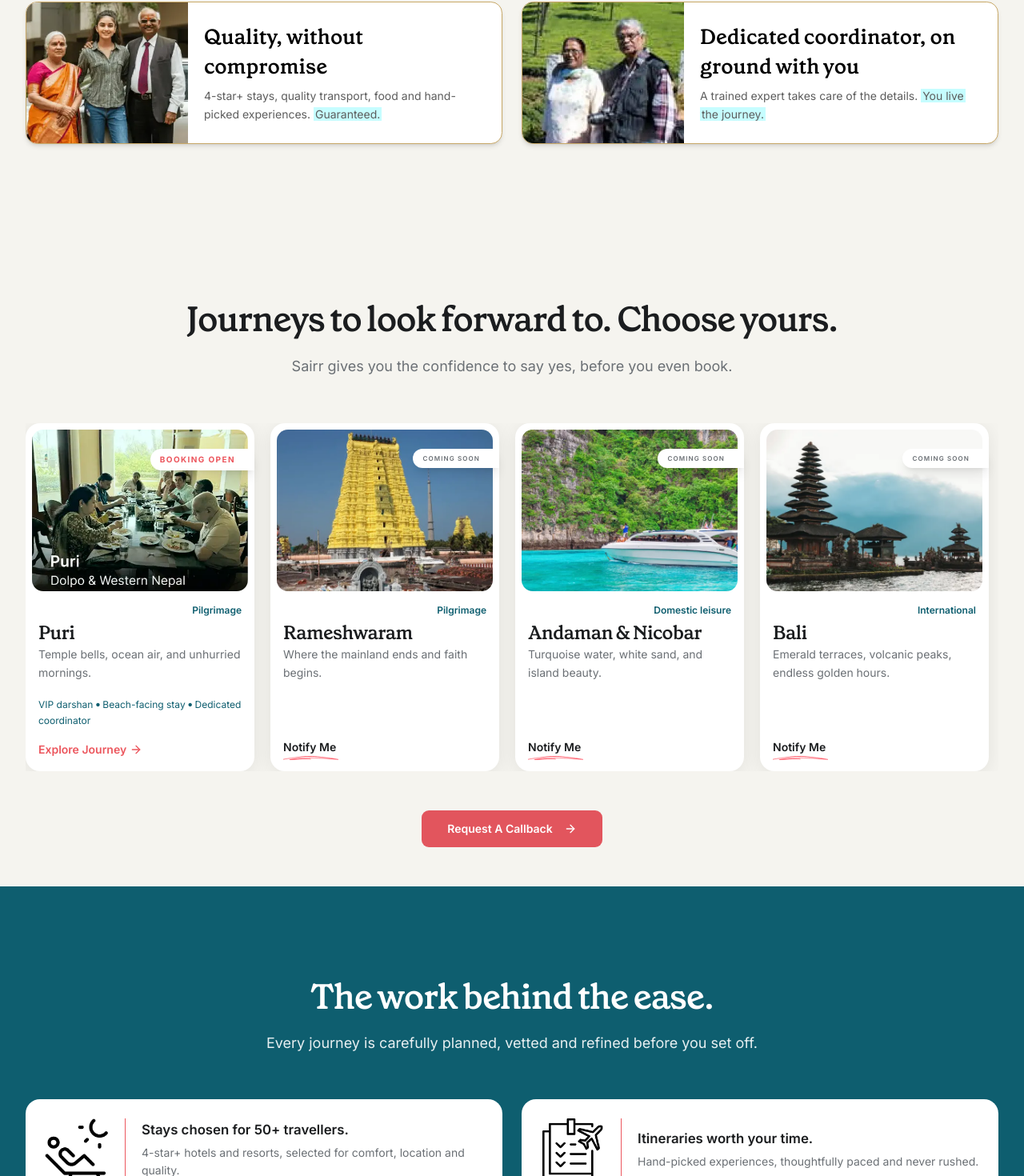
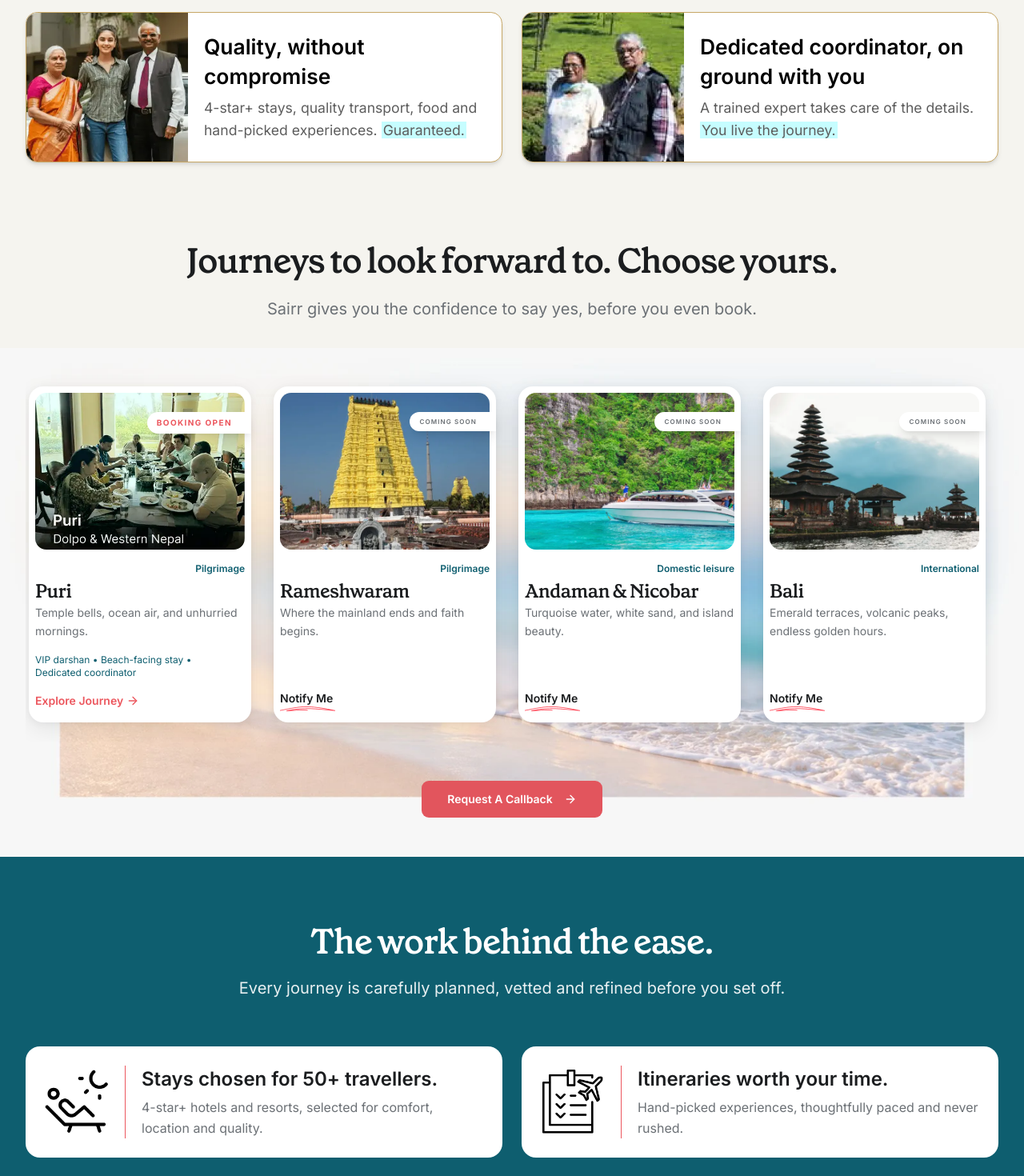
Before and after one commit to ServerlessTushar/sairr-website, a Next.js app: page / in a window 1280 px wide. Shown: the part 1222-2692 px from the top of the page at 80% size. Built offline with nearby package versions, Linux system fonts and the light colour scheme.

Commit message:
other changes on homepage

```diff
--- a/src/app/page.tsx
+++ b/src/app/page.tsx
@@ -19,6 +19,7 @@ export default function HomePage() {
     <>
       <HeroSection />
       <BrandBeliefSection />
+      <div className="-mt-16" />
       <JourneysSection />
       <WhySairrSection />
       <RealTravellersSection />
--- a/src/components/home/BrandBeliefSection.tsx
+++ b/src/components/home/BrandBeliefSection.tsx
@@ -76,7 +76,7 @@ function BeliefCardItem({ card, index }: { card: BeliefCard; index: number }) {
     <GridCardRevealItem
       index={index}
       as="article"
-      className="group flex items-stretch overflow-hidden rounded-[14.3px] border border-[#C8A867] bg-white shadow-md transition-shadow duration-300 hover:shadow-lg"
+      className="group flex items-stretch overflow-hidden rounded-[14.3px] border-[0.55px] border-[#C8A867] bg-white shadow-md transition-shadow duration-300 hover:shadow-lg"
     >
       <div className="relative w-[42%] shrink-0 overflow-hidden bg-mist sm:min-h-[11rem] sm:w-[34%]">
         <motion.div className="relative h-full min-h-[inherit]" whileHover={imageHover}>
@@ -91,10 +91,10 @@ function BeliefCardItem({ card, index }: { card: BeliefCard; index: number }) {
       </div>
 
       <div className="flex min-w-0 flex-1 flex-col justify-center px-4 py-5 sm:px-5 sm:py-6">
-        <h3 className="font-heading text-[1.05rem] font-semibold leading-snug text-black md:text-[26.4px]">
+        <h3 className="font-sans text-[1.05rem] font-semibold leading-snug text-black md:text-[1.65rem]">
           {card.title}
         </h3>
-        <p className="mt-2 font-sans text-xs leading-relaxed text-[#5d5d5d] md:text-sm">
+        <p className="mt-2 font-sans text-xs leading-relaxed text-[#5d5d5d] md:text-[17.6px]">
           {card.description}
         </p>
       </div>
@@ -109,7 +109,7 @@ export function BrandBeliefSection() {
         <FadeIn>
           <div className="mx-auto max-w-3xl text-center">
             <div className="relative inline-block overflow-visible">
-              <h2 className="font-heading text-3xl font-semibold tracking-tight text-black sm:text-4xl">
+              <h2 className="font-heading text-3xl font-black tracking-tight text-black sm:text-4xl">
                 Why{" "}
                 <span className="relative inline-block overflow-visible">
                   Sairr
@@ -139,7 +139,7 @@ export function BrandBeliefSection() {
               whileInView={{ opacity: 1, y: 0 }}
               viewport={{ once: true }}
               transition={{ delay: 0.3, duration: 0.6 }}
-              className="mt-4 font-sans text-base leading-relaxed text-[#5d5d5d] sm:text-lg"
+              className="mt-4 font-sans text-base leading-relaxed text-[#5d5d5d] sm:text-xl"
             >
               Sairr gives you the confidence to say yes, before you even book.
             </motion.p>
--- a/src/components/home/CtaSection.tsx
+++ b/src/components/home/CtaSection.tsx
@@ -44,7 +44,7 @@ export function CtaSection() {
             >
               <motion.p
                 variants={scaleIn}
-                className="text-xs font-semibold uppercase tracking-[0.2em]"
+                className="text-[11px] font-semibold uppercase tracking-[0.2em]"
                 style={{ color: TEAL }}
               >
                 Start a conversation
--- a/src/components/home/JourneyCard.tsx
+++ b/src/components/home/JourneyCard.tsx
@@ -13,6 +13,10 @@ import { cn } from "@/lib/utils";
 const TEAL = "#0E5E6F";
 const CORAL = "#EC575E";
 const CARD_CAROUSEL_INTERVAL_MS = 1000;
+
+function formatPerk(perk: string) {
+  return perk.replace(/ /g, "\u00A0");
+}
 
 export type Journey = {
   slug: string;
@@ -131,7 +135,7 @@ export function JourneyCard({ journey }: { journey: Journey }) {
       : [journey.image];
 
   return (
-    <article className="group relative flex h-full flex-col rounded-2xl bg-white px-2 pt-2 pb-4 shadow-[0_4px_24px_rgba(27,29,31,0.08)] transition-shadow duration-300 hover:shadow-[0_12px_40px_rgba(27,29,31,0.14)]">
+    <article className="group relative flex h-full flex-col rounded-2xl bg-white px-2 pt-2 pb-4 shadow-[0_2px_10px_rgba(27,29,31,0.05),0_8px_28px_rgba(27,29,31,0.08)] transition-[transform,box-shadow] duration-300 ease-out hover:-translate-y-1 hover:shadow-[0_4px_14px_rgba(27,29,31,0.07),0_16px_40px_rgba(27,29,31,0.11)]">
       <StatusBadge status={journey.status} />
 
       <div className="relative aspect-4/3 overflow-hidden rounded-xl">
@@ -153,7 +157,7 @@ export function JourneyCard({ journey }: { journey: Journey }) {
         )}
       </div>
 
-      <div className="flex flex-1 flex-col px-2 pt-4">
+      <div className="flex flex-1 flex-col pt-4">
         <p
           className="text-right text-xs font-semibold"
           style={{ color: TEAL }}
@@ -171,20 +175,8 @@ export function JourneyCard({ journey }: { journey: Journey }) {
 
         <div className="mt-4">
           {isOpen && journey.perks && (
-            <p className="text-xs leading-relaxed text-slate">
-              {journey.perks.map((perk, i) => (
-                <span key={perk} className="text-[#0E5E6F]">
-                  {i > 0 && (
-                    <span
-                      className="mx-0.5 text-[#0E5E6F]"
-                      style={{ color: TEAL, fontSize: "14px" }}
-                    >
-                      •
-                    </span>
-                  )}
-                  {perk}
-                </span>
-              ))}
+            <p className="text-xs leading-snug text-[#0E5E6F]">
+              {journey.perks.map(formatPerk).join(" • ")}
             </p>
           )}
 
--- a/src/components/home/JourneysSection.tsx
+++ b/src/components/home/JourneysSection.tsx
@@ -5,7 +5,6 @@ import { ArrowRight } from "lucide-react";
 import { motion } from "framer-motion";
 import { FadeIn } from "@/components/shared/FadeIn";
 import { CardRevealCarouselItem } from "@/components/shared/CardReveal";
-import { Parallax } from "@/components/shared/Parallax";
 import { TextReveal } from "@/components/shared/TextReveal";
 import { ButtonLink } from "@/components/shared/ButtonLink";
 import { CarouselSection } from "@/components/shared/CarouselSection";
@@ -69,19 +68,17 @@ const journeys: Journey[] = [
 export function JourneysSection() {
   return (
     <section id="experiences" className="relative bg-mist">
-      <Parallax className="absolute inset-x-0 top-0 -bottom-px" offset={40}>
-        <div className="relative h-full min-h-full" aria-hidden>
+      <div className="absolute inset-0" aria-hidden>
         <Image
           src={backgroundImg}
           alt=""
           fill
-            className="object-cover object-bottom"
+          className="object-contain object-bottom"
           sizes="100vw"
         />
       </div>
-      </Parallax>
 
-      <div className="relative mx-auto max-w-7xl px-4 pt-20 sm:px-6 lg:px-8 lg:pt-28">
+      <div className="relative mx-auto max-w-7xl px-4 pt-20 sm:px-6 lg:px-8 lg:pt-20">
         <FadeIn>
           <div className="mx-auto max-w-4xl text-center">
             <TextReveal
@@ -94,7 +91,7 @@ export function JourneysSection() {
               whileInView={{ opacity: 1, y: 0 }}
               viewport={{ once: true, margin: "-60px" }}
               transition={{ delay: 0.35, duration: 0.6 }}
-              className="mt-4 text-base leading-relaxed text-slate sm:text-lg"
+              className="mt-4 text-base leading-relaxed text-slate sm:text-xl"
             >
               Sairr gives you the confidence to say yes, before you even book.
             </motion.p>
@@ -103,10 +100,11 @@ export function JourneysSection() {
 
         <CarouselSection
           className="mt-12 lg:mt-14"
+          slideClassName="py-6"
           items={journeys}
           getKey={(journey) => journey.slug}
           renderItem={(journey, index) => (
-            <CardRevealCarouselItem index={index} direction="left">
+            <CardRevealCarouselItem index={index} direction="left" hover={false}>
               <JourneyCard journey={journey} />
             </CardRevealCarouselItem>
           )}
--- a/src/components/home/WhySairrSection.tsx
+++ b/src/components/home/WhySairrSection.tsx
@@ -90,10 +90,10 @@ function WhySairrCard({
       />
 
       <div className="min-w-0">
-        <h3 className="font-sans text-base font-semibold leading-snug text-charcoal sm:text-[1.05rem]">
+        <h3 className="font-sans text-base font-semibold leading-snug text-charcoal sm:text-2xl">
           {item.title}
         </h3>
-        <p className="mt-1.5 text-sm leading-relaxed text-slate">
+        <p className="mt-1.5 text-sm md:text-base leading-relaxed text-slate">
           {item.description}
         </p>
       </div>
@@ -104,7 +104,7 @@ function WhySairrCard({
 export function WhySairrSection() {
   return (
     <section className="bg-brand">
-      <div className="mx-auto max-w-7xl px-4 py-20 sm:px-6 lg:px-8 lg:py-28">
+      <div className="mx-auto max-w-7xl px-4 py-20 sm:px-6 lg:px-8 lg:pt-20 lg:pb-24">
         <FadeIn>
           <div className="mx-auto max-w-3xl text-center">
             <TextReveal
@@ -117,7 +117,7 @@ export function WhySairrSection() {
               whileInView={{ opacity: 1, y: 0 }}
               viewport={{ once: true }}
               transition={{ delay: 0.35, duration: 0.6 }}
-              className="mt-4 text-base leading-relaxed text-white/90 sm:text-lg"
+              className="mt-4 text-base leading-relaxed text-white/90 sm:text-xl"
             >
               Every journey is carefully planned, vetted and refined before you
               set off.
--- a/src/components/layout/Footer.tsx
+++ b/src/components/layout/Footer.tsx
@@ -88,7 +88,7 @@ export function Footer() {
                 className="h-[20.85px] w-[65.2px] md:h-[33.36px] md:w-[104.32px]"
               />
             </Link>
-            <p className="mt-3 text-sm leading-relaxed text-slate">
+            <p className="mt-3 text-sm md:text-[19.4px] leading-relaxed text-slate">
               With you, wherever you go next.
             </p>
 
@@ -112,7 +112,7 @@ export function Footer() {
 
             <Link
               href="/about#founder"
-              className="mt-8 inline-flex items-center gap-1 text-sm font-medium text-brand transition-colors hover:text-forest"
+              className="mt-8 inline-flex items-center gap-1 text-sm md:text-lg font-medium text-brand transition-colors hover:text-forest"
             >
               A note from founder
               <ArrowRight className="size-4" />
--- a/src/components/shared/CarouselSection.tsx
+++ b/src/components/shared/CarouselSection.tsx
@@ -26,6 +26,7 @@ type CarouselSectionProps<T> = {
   getKey: (item: T, index: number) => string;
   slidesPerView?: SlidesPerView;
   className?: string;
+  slideClassName?: string;
   ariaLabel?: string;
   autoplay?: boolean;
   autoplayInterval?: number;
@@ -66,6 +67,7 @@ export function CarouselSection<T>({
   getKey,
   slidesPerView = { mobile: 1, tablet: 2, desktop: 3 },
   className,
+  slideClassName,
   ariaLabel = "Carousel",
   autoplay = true,
   autoplayInterval = DEFAULT_AUTOPLAY_INTERVAL_MS,
@@ -158,12 +160,15 @@ export function CarouselSection<T>({
       <div
         ref={scrollRef}
         onScroll={handleScroll}
-        className="flex items-stretch gap-5 overflow-x-auto scroll-smooth snap-x snap-mandatory [scrollbar-width:none] [-ms-overflow-style:none] [&::-webkit-scrollbar]:hidden"
+        className="flex items-stretch gap-5 overflow-x-auto overflow-y-hidden scroll-smooth snap-x snap-mandatory [scrollbar-width:none] [-ms-overflow-style:none] [&::-webkit-scrollbar]:hidden"
       >
         {items.map((item, i) => (
           <div
             key={getKey(item, i)}
-            className="flex shrink-0 snap-start flex-col self-stretch"
+            className={cn(
+              "flex shrink-0 snap-start flex-col self-stretch px-1",
+              slideClassName,
+            )}
             style={{
               width: `calc((100% - ${(visibleCount - 1) * GAP_PX}px) / ${visibleCount})`,
             }}
```
Also changed, not shown: src/components/home/RealTravellersSection.tsx (+10 -4 lines), src/components/home/TripGallerySection.tsx (+5 -5 lines), public/homepage/journeys-bg-img.webp, public/homepage/where-u-meaning.webp. Lines whose indentation alone changed are shown as unchanged.
